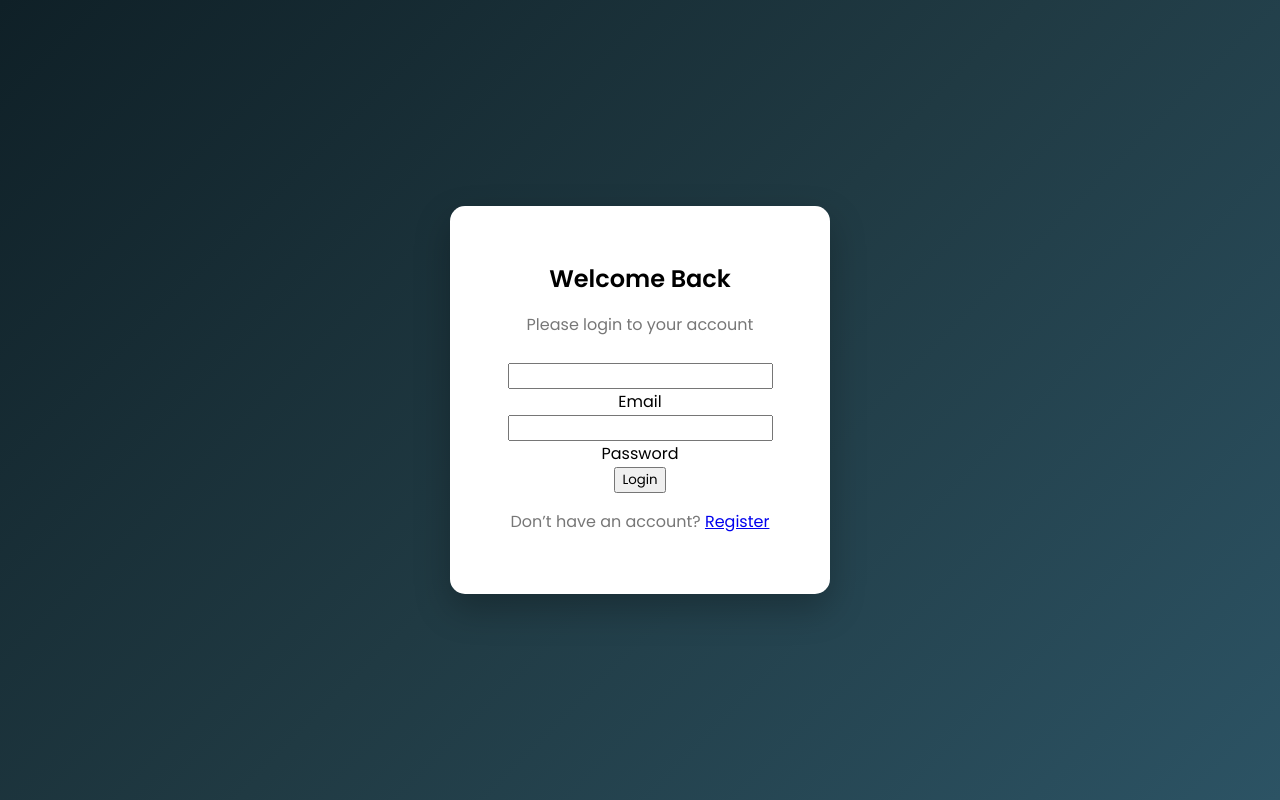
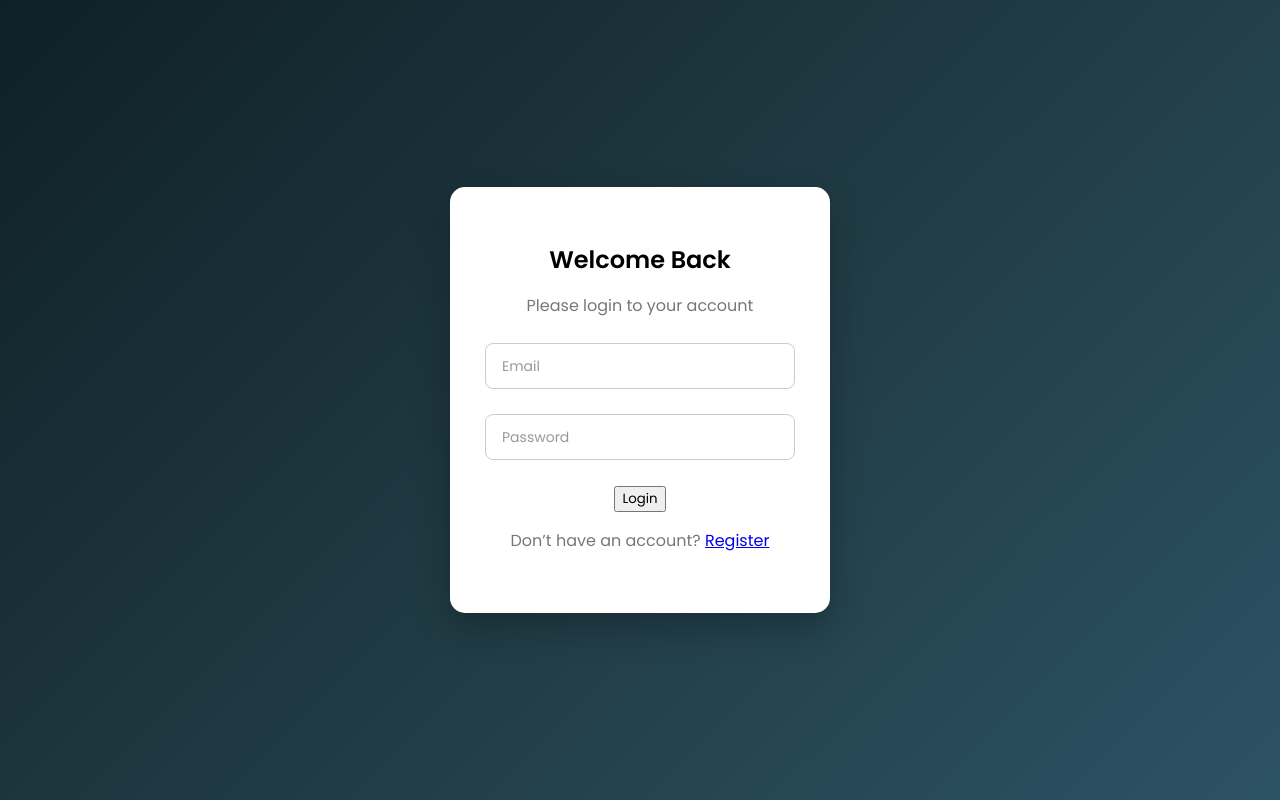
Before and after one commit to COZYkrish/online-banking-system, a plain HTML site: page frontend/login.html in a window 1280 px wide. Drawn offline with Linux system fonts and the light colour scheme.

Commit message:
ui: add floating labels to auth inputs

```diff
--- a/css/auth.css
+++ b/css/auth.css
@@ -45,3 +45,35 @@ body {
     transform: translateY(0);
   }
 }
+.input-group {
+  position: relative;
+  margin-bottom: 25px;
+}
+
+.input-group input {
+  width: 100%;
+  padding: 12px;
+  border-radius: 8px;
+  border: 1px solid #ccc;
+  outline: none;
+}
+
+.input-group label {
+  position: absolute;
+  top: 50%;
+  left: 12px;
+  color: #999;
+  font-size: 14px;
+  transform: translateY(-50%);
+  pointer-events: none;
+  transition: 0.3s;
+  background: #fff;
+  padding: 0 5px;
+}
+
+.input-group input:focus + label,
+.input-group input:valid + label {
+  top: -8px;
+  font-size: 12px;
+  color: #00c6ff;
+}
```
